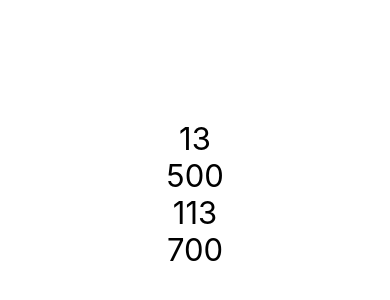
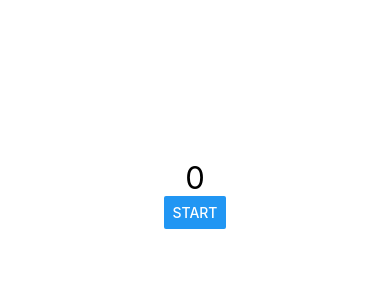
Before and after one commit to GabrielleEmanoela/rnLab, a React Native app: screen / in a window 390 px wide. Shown: the part 228-528 px from the top of the page. Built offline with nearby package versions, Linux system fonts and the light colour scheme.

Commit message:
Comunicação Indireta Main para Secundaria.

```diff
--- a/src/App.js
+++ b/src/App.js
@@ -1,5 +1,6 @@
 import React from 'react';
 import { View, StyleSheet } from 'react-native';
+import MainComponent from './components/IndirectCommunication/MainComponent';
 //import BiggerNumber from './components/BiggerNumber';
 //import X, { Comp1, Comp2 } from './components/Multi';
 //import Primeiro from './components/First_comp';
@@ -7,12 +8,13 @@ import { View, StyleSheet } from 'react-native';
 //import Title from './components/Title';
 //import Button from './components/Button';
 //import Counter from './components/Counter';
-import FatherComponent from './components/DirectCommunication/FatherComponent';
+//import FatherComponent from './components/DirectCommunication/FatherComponent';
 
 export default () => (
   <View style={style.App}>
-    <FatherComponent />
-    {/* <Counter init={400} />
+    <MainComponent />
+    {/*<FatherComponent />
+     <Counter init={400} />
     <Button />
     <Title Principal=" Cadastro " Secundario="Tela de cadastro produto" />
     <Random max={1000} min={0} />
--- /dev/null
+++ b/src/components/IndirectCommunication/MainComponent.js
@@ -0,0 +1,24 @@
+import React, { useState } from 'react';
+import { Text, Button } from 'react-native';
+import Style from '../Sytle';
+
+import SecondaryComponent from './SecondaryComponent';
+
+export default (props) => {
+  const [texto, setTexto] = useState('');
+  const [num, setNum] = useState(0);
+
+  function exibirValor(num, Texto) {
+    setNum(num);
+  }
+
+  return (
+    <>
+      <Text style={Style.textStyle}>
+        {texto}
+        {num}
+      </Text>
+      <SecondaryComponent min={1} max={70} funcao={exibirValor} />
+    </>
+  );
+};
--- /dev/null
+++ b/src/components/IndirectCommunication/SecondaryComponent.js
@@ -0,0 +1,21 @@
+import React from 'react';
+import { Button } from 'react-native';
+
+export default (prop) => {
+  function gerarNum(min, max) {
+    const fator = max - min + 1;
+
+    return parseInt(Math.random() * fator) + min;
+  }
+
+  return (
+    <Button
+      title="Start"
+      onPress={function () {
+        const n = gerarNum(prop.min, prop.max);
+
+        prop.funcao(n);
+      }}
+    />
+  );
+};
```
